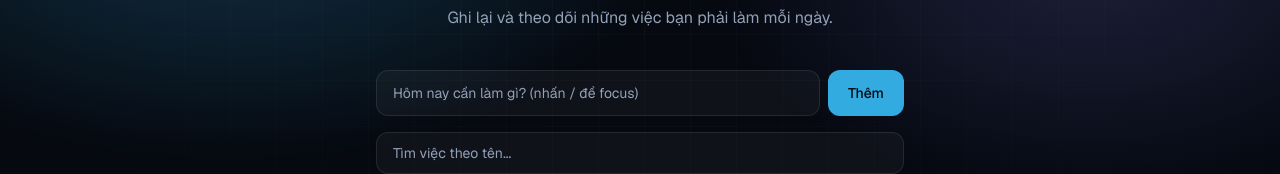
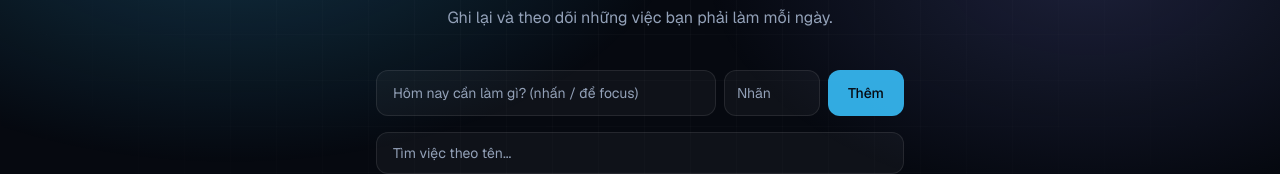
Before and after one commit to loocnguyn/snow-tasks, a Next.js app: page / in a window 1280 px wide. Shown: the part 196-370 px from the top of the page. Built offline with nearby package versions, Linux system fonts and the light colour scheme; no server answers; the database is empty.

Commit message:
Day 18: thêm nhãn (tag) phân loại việc

```diff
--- a/app/page.tsx
+++ b/app/page.tsx
@@ -72,11 +72,11 @@ export default function Home() {
     };
   }, []);
 
-  async function addTask(title: string) {
+  async function addTask(title: string, tag: string | null) {
     const minPosition = tasks.reduce((min, t) => Math.min(min, t.position), 0);
     const { data, error } = await supabase
       .from("tasks")
-      .insert({ title, position: minPosition - 1 })
+      .insert({ title, tag, position: minPosition - 1 })
       .select()
       .single<Task>();
     if (error) {
@@ -265,9 +265,14 @@ export default function Home() {
                     ? t.is_done
                     : true,
               )
-              .filter((t) =>
-                t.title.toLowerCase().includes(search.trim().toLowerCase()),
-              )
+              .filter((t) => {
+                const q = search.trim().toLowerCase();
+                if (!q) return true;
+                return (
+                  t.title.toLowerCase().includes(q) ||
+                  (t.tag ?? "").toLowerCase().includes(q)
+                );
+              })
               .sort((a, b) => {
                 if (a.pinned !== b.pinned) return a.pinned ? -1 : 1;
                 return sortByPriority
--- a/components/TaskInput.tsx
+++ b/components/TaskInput.tsx
@@ -6,10 +6,11 @@ export function TaskInput({
   onAdd,
   existingTitles,
 }: {
-  onAdd: (title: string) => void;
+  onAdd: (title: string, tag: string | null) => void;
   existingTitles: string[];
 }) {
   const [value, setValue] = useState("");
+  const [tag, setTag] = useState("");
   const [error, setError] = useState<string | null>(null);
   const inputRef = useRef<HTMLInputElement>(null);
 
@@ -44,8 +45,9 @@ export function TaskInput({
     }
 
     setError(null);
-    onAdd(title);
+    onAdd(title, tag.trim() || null);
     setValue("");
+    setTag("");
   }
 
   return (
@@ -61,6 +63,12 @@ export function TaskInput({
           placeholder="Hôm nay cần làm gì? (nhấn / để focus)"
           className="glass flex-1 rounded-xl px-4 py-3 text-sm outline-none placeholder:text-muted focus:border-accent/60"
         />
+        <input
+          value={tag}
+          onChange={(e) => setTag(e.target.value)}
+          placeholder="Nhãn"
+          className="glass w-24 rounded-xl px-3 py-3 text-sm outline-none placeholder:text-muted focus:border-accent/60"
+        />
         <button
           type="submit"
           className="rounded-xl bg-accent/90 px-5 py-3 text-sm font-medium text-background transition-opacity hover:opacity-90"
--- a/components/TaskItem.tsx
+++ b/components/TaskItem.tsx
@@ -104,6 +104,11 @@ export function TaskItem({
           }`}
         >
           {task.title}
+          {task.tag && (
+            <span className="text-muted ml-2 rounded-full bg-white/5 px-2 py-0.5 text-xs">
+              {task.tag}
+            </span>
+          )}
         </span>
       )}
 
--- a/lib/types.ts
+++ b/lib/types.ts
@@ -7,5 +7,6 @@ export type Task = {
   position: number;
   priority: Priority;
   pinned: boolean;
+  tag: string | null;
   created_at: string;
 };
```
